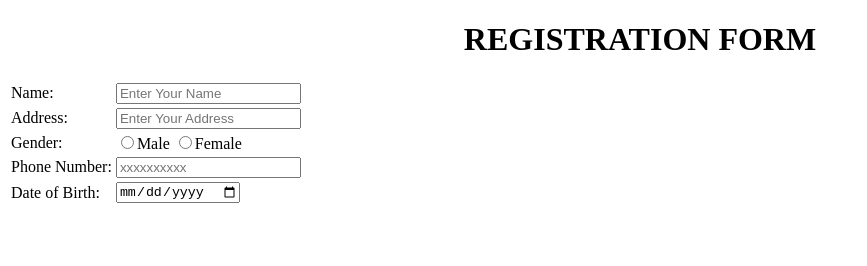
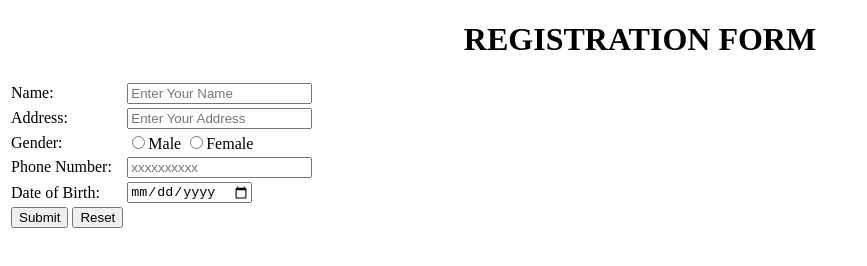
Before and after one commit to Piyushsethiya/Day1-git, a plain HTML site: page index.html in a window 1280 px wide. Shown: the whole page, without its empty margins (0-867 px from the left). Drawn offline with Linux system fonts and the light colour scheme.

Commit message:
Button Submit and Reset

```diff
--- a/index.html
+++ b/index.html
@@ -44,6 +44,12 @@
                 <input type="date" >
             </td>
         </tr>
+        <tr>
+            <td>
+                <button>Submit</button>
+                <button>Reset</button>
+            </td>
+        </tr>
     </table>
 </body>
 </html>
```
